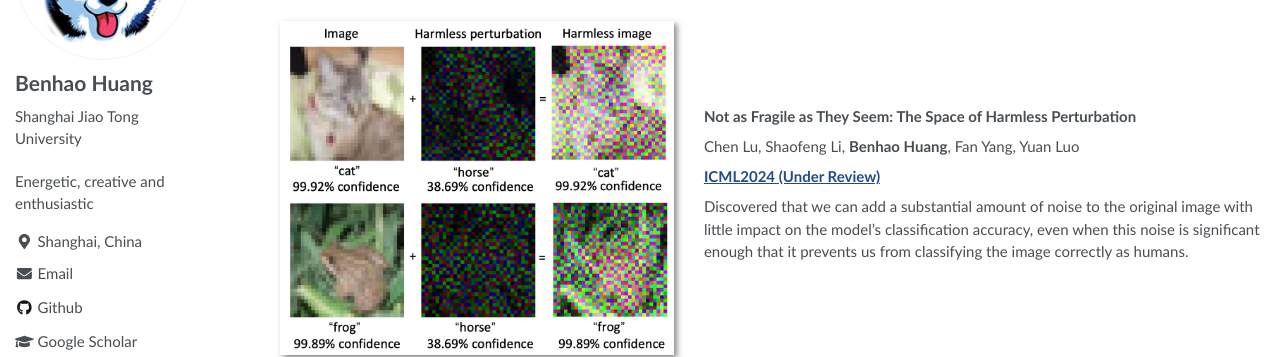
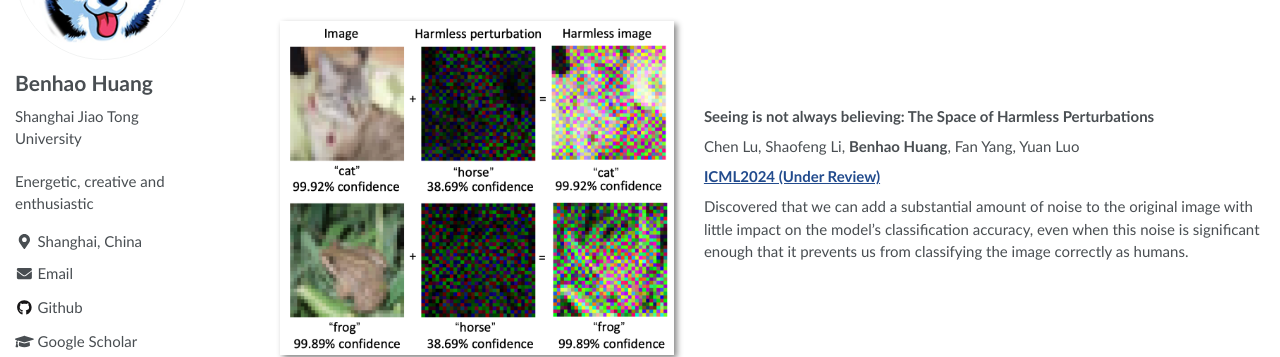
Before and after one commit to RayeRen/acad-homepage.github.io, a Jekyll site: the page built from _pages/about.md, in a window 1280 px wide and 900 px high. Shown: the part 206-563 px from the top of the window. Built offline with Jekyll 4.4.1, drawn with Linux system fonts in a browser that asks for light colours; nearby versions of some CDN libraries; a style sheet for code colours, icons or effects is not loaded.

Commit message:
Update about.md

```diff
--- a/_pages/about.md
+++ b/_pages/about.md
@@ -47,7 +47,7 @@ As a research undergraduate at the  [SJTU Interpretable ML Lab](https://sjtu-xai
     </div>
   </div>
   <div class="paper-box-text">
-    <p><strong>Not as Fragile as They Seem: The Space of Harmless Perturbation</strong></p>
+    <p><strong>Seeing is not always believing: The Space of Harmless Perturbations</strong></p>
 
     <p>Chen Lu, Shaofeng Li, <b>Benhao Huang</b>, Fan Yang, Yuan Luo </p>
 
```
